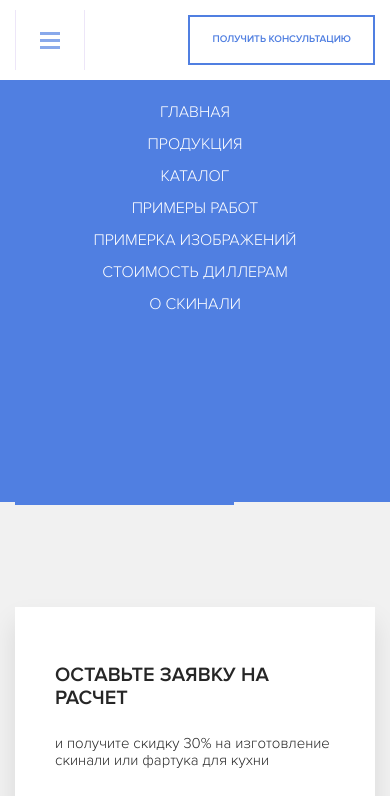
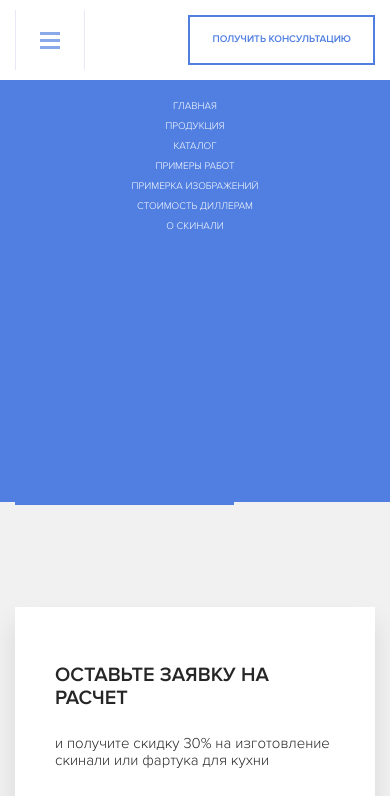
Before and after one commit to loshenkov-dmitry/skinali, a plain HTML site: page index.html in a window 390 px wide. Both pictures are taken after a click on the button 50 px from the left and 40 px from the top of the page. Shown: the top 796 px of the page. Drawn offline with nearby package versions, Linux system fonts and the light colour scheme; a script that the page names is missing.

Commit message:
Add files via upload

```diff
--- a/css/style.css
+++ b/css/style.css
@@ -23,6 +23,7 @@
 
 @font-face {
   font-family: 'Proxima Nova Semibold';
+  font-display: swap;
   src: url("../fonts/ProximaNova-Semibold.eot");
   src: url("../fonts/ProximaNova-Semibold.eot?#iefix") format("embedded-opentype"), url("../fonts/ProximaNova-Semibold.woff") format("woff"), url("../fonts/ProximaNova-Semibold.ttf") format("truetype");
   font-weight: normal;
@@ -31,6 +32,7 @@
 
 @font-face {
   font-family: 'Proxima Nova Light';
+  font-display: swap;
   src: url("../fonts/ProximaNova-Light.eot");
   src: url("../fonts/ProximaNova-Light.eot?#iefix") format("embedded-opentype"), url("../fonts/ProximaNova-Light.woff") format("woff"), url("../fonts/ProximaNova-Light.ttf") format("truetype");
   font-weight: normal;
@@ -350,7 +352,7 @@ img {
 .navbar__phone {
   display: block;
   margin-bottom: 5px;
-  font-style: 19px;
+  font-size: 19px;
   font-family: 'Proxima Nova Semibold', sans-serif;
   text-decoration: none;
   color: #262626;
@@ -398,7 +400,7 @@ img {
 .menu__link {
   text-decoration: none;
   text-transform: uppercase;
-  font-style: 17px;
+  font-size: 17px;
   color: #ffffff;
 }
 
@@ -454,6 +456,15 @@ img {
 @media (max-width: 991px) {
   .navbar__mobile, .navbar__landline {
     display: none;
+  }
+  .menu__link {
+    font-size: 13px;
+  }
+}
+
+@media (max-width: 770px) {
+  .menu__link {
+    font-size: 10px;
   }
 }
 
```
Also changed, not shown: 1 other file.
